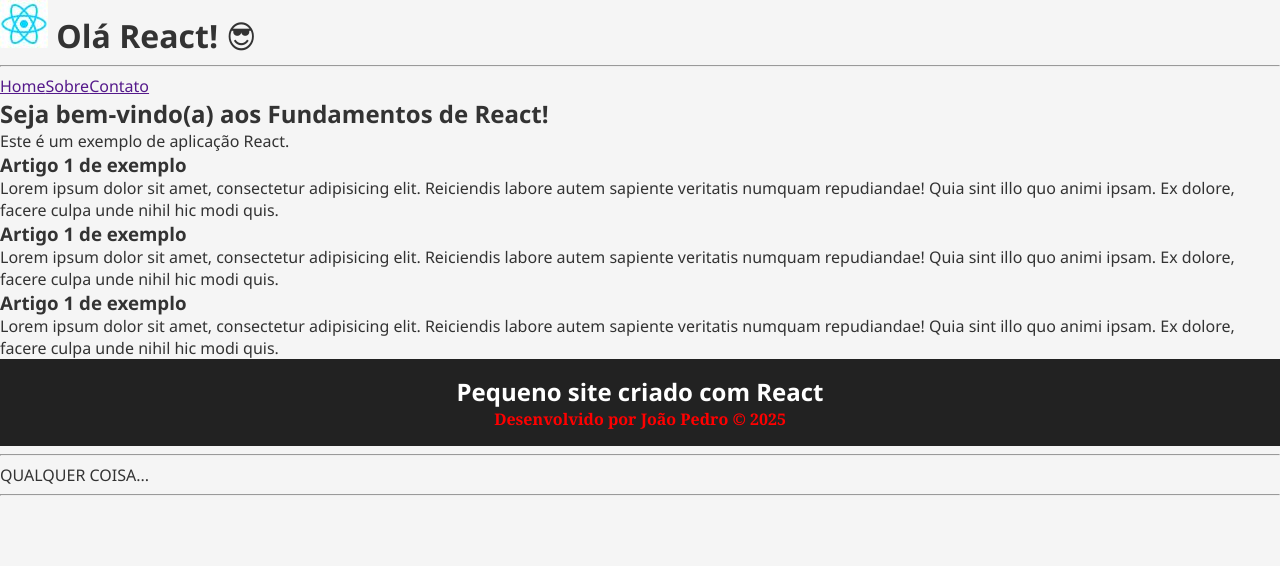
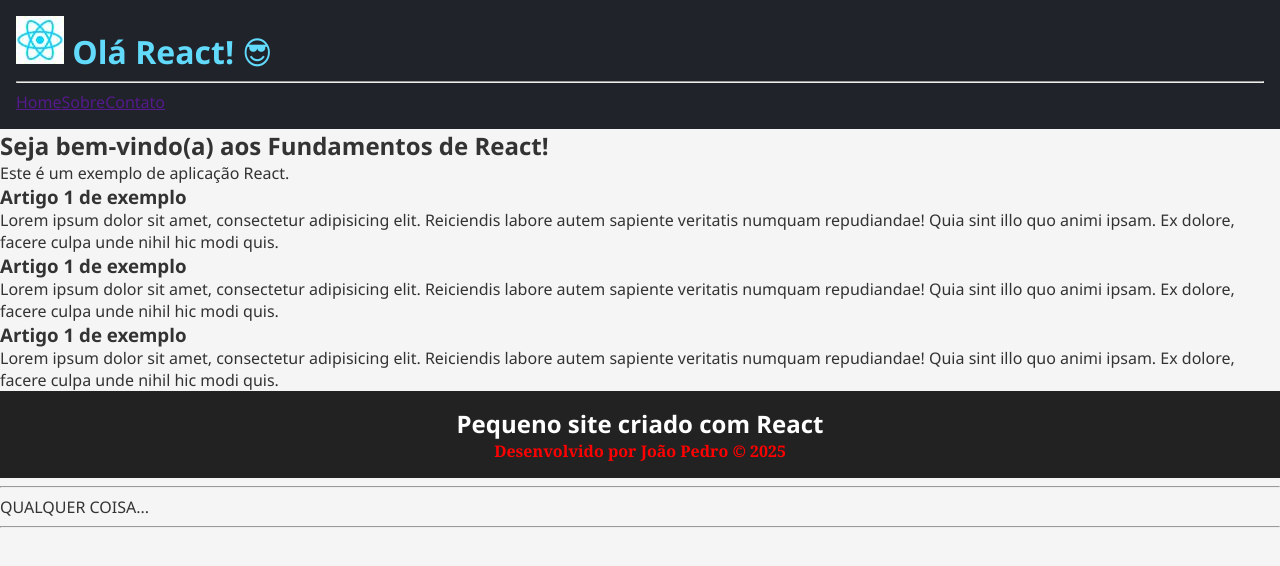
Before and after one commit to joaopedro-style/react-fundamentos, a React (Vite) app: page / in a window 1280 px wide. Shown: the top 566 px of the page. Built offline with nearby package versions, Linux system fonts and the light colour scheme.

Commit message:
Cria e aplica CSS module

```diff
--- /dev/null
+++ b/src/components/Cabecalho.module.css
@@ -0,0 +1,10 @@
+/* Evite nomear as classes usando hífen:
+Exemplo: topo-site{}
+Isso, vai te obrigar a usar a classe através de sintaxe de array com colchetes. */
+
+/* Prefira usar a sintaxe camelCase (ou snake_case: .topo_site) */
+.topoSite {
+  background-color: #20232a;
+  color: #61dafb;
+  padding: 1rem;
+}
--- a/src/components/Cabecalho.tsx
+++ b/src/components/Cabecalho.tsx
@@ -1,9 +1,12 @@
 import logo from "../assets/logo-react.png";
-import Menu from "./menu";
+import Menu from "./Menu";
+
+/* Importando o módulo CSS para o componente Cabecalho */
+import estilos from "./Cabecalho.module.css";
 
 export default function Cabecalho() {
   return (
-    <header>
+    <header className={estilos.topoSite}>
       <h1>
         <img src={logo} alt="" /> Olá React! 😎
       </h1>
```
